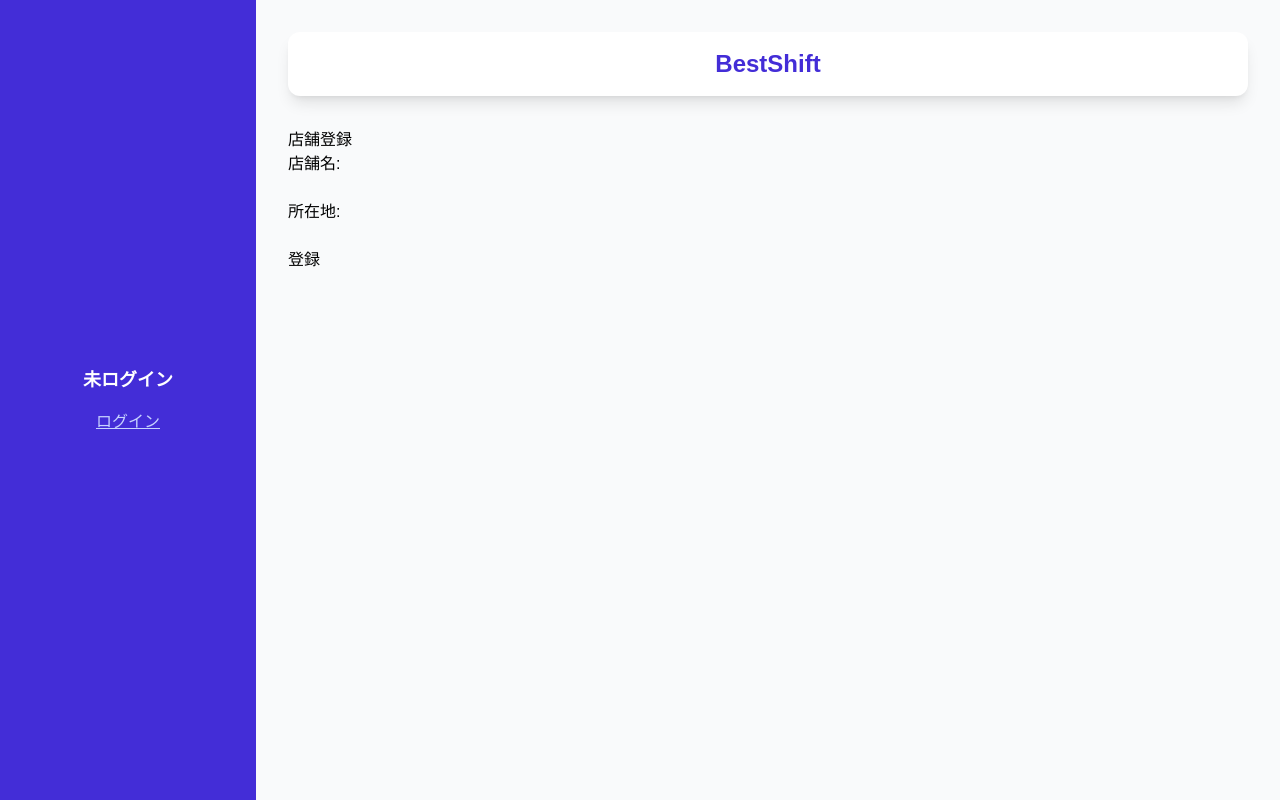
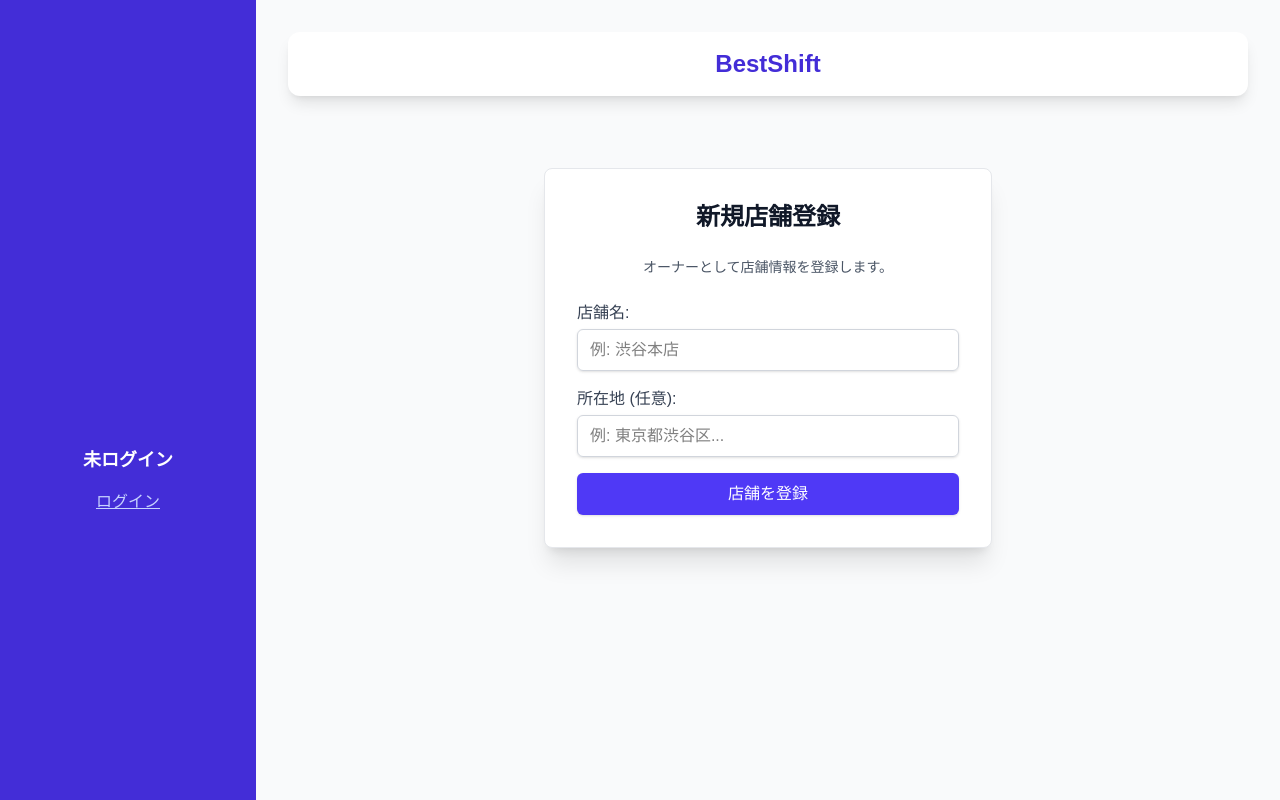
Before and after one commit to taisei0719/shift-app, a Next.js app in the folder frontend/: page /shop_register in a window 1280 px wide. Shown: the top 800 px of the page. Built offline with nearby package versions, Linux system fonts and the light colour scheme; no server answers.

Commit message:
店舗登録

```diff
--- a/frontend/app/shop_register/page.tsx
+++ b/frontend/app/shop_register/page.tsx
@@ -9,49 +9,94 @@
   const [name, setName] = useState("");
   const [location, setLocation] = useState("");
   const [message, setMessage] = useState("");
-  // ★ 修正点2: useRouter のインスタンスを作成
   const router = useRouter();
 
   const handleSubmit = async (e: React.FormEvent<HTMLFormElement>) => {
     e.preventDefault();
+    setMessage("店舗を登録中..."); // ローディングフィードバック
+
     try {
       const res = await api.post("/shop_register", { name, location });
-      // setMessage(`登録成功！ 店舗コード: ${res.data.shop_code}`);
 
-      // ★ 修正点3: 登録成功後、店舗IDを使って正しいパスにリダイレクト
       const newShopId = res.data.shop_id;
       if (newShopId) {
           setMessage("店舗登録成功！詳細ページに移動します...");
           // 正しい動的ルーティングのパス /shop/[shopId] にリダイレクト
+          // 💡 リダイレクト前にユーザー情報の更新（shop_idのセット）が必要な場合は、
+          //    ここで userContext の refreshUser() などを呼び出してください。
           router.push(`/shop/${newShopId}`);
       } else {
           setMessage(`登録成功しましたが、店舗IDが見つかりません。店舗コード: ${res.data.shop_code}`);
       }
 
     } catch (err) {
-      const error = err as any; // ★ TypeScriptエラー回避のため追加！
+      const error = err as any;
       setMessage(error.response?.data?.error || "登録に失敗しました");
     }
   };
 
+  // メッセージの色をTailwindクラスで動的に設定
+  const messageColorClass = message.includes("失敗") || message.includes("見つかりません")
+    ? "text-red-600"
+    : message.includes("登録中")
+    ? "text-blue-500" // 登録中は青色
+    : "text-green-600"; // 成功時は緑色
+
   return (
-    <>
+    // ★ ページのコンテナ: 中央寄せ、最小画面高
+    <div className="min-h-screen flex flex-col items-center py-10 bg-gray-50">
 
-      <h1>店舗登録</h1>
-      {message && <p style={{ color: message.includes("成功") ? "green" : "red" }}>{message}</p>}
-      <form onSubmit={handleSubmit}>
-        <label>
-          店舗名:<br />
-          <input type="text" value={name} onChange={(e) => setName(e.target.value)} required />
-        </label>
-        <br />
-        <label>
-          所在地:<br />
-          <input type="text" value={location} onChange={(e) => setLocation(e.target.value)} />
-        </label>
-        <br />
-        <button type="submit">登録</button>
-      </form>
-    </>
+      {/* ★ フォームのカードコンテナ */}
+      <div className="w-full max-w-md p-8 space-y-6 bg-white shadow-xl rounded-lg border border-gray-200">
+
+        <h1 className="text-2xl font-bold text-gray-900 text-center">新規店舗登録</h1>
+        <p className="text-sm text-gray-600 text-center">オーナーとして店舗情報を登録します。</p>
+
+        {/* メッセージ表示エリア */}
+        {message && (
+          <p className={`text-sm text-center ${messageColorClass} font-medium border p-3 rounded-md ${message.includes("失敗") ? 'border-red-200 bg-red-50' : message.includes("登録中") ? 'border-blue-200 bg-blue-50' : 'border-green-200 bg-green-50'}`}>
+            {message}
+          </p>
+        )}
+
+        <form onSubmit={handleSubmit} className="space-y-4">
+
+          {/* 店舗名入力フィールド */}
+          <label className="block">
+            <span className="text-gray-700 font-medium">店舗名:</span>
+            <input
+              type="text"
+              value={name}
+              onChange={(e) => setName(e.target.value)}
+              required
+              placeholder="例: 渋谷本店"
+              className="mt-1 block w-full px-3 py-2 border border-gray-300 rounded-md shadow-sm focus:ring-indigo-500 focus:border-indigo-500 transition duration-150"
+            />
+          </label>
+
+          {/* 所在地入力フィールド */}
+          <label className="block">
+            <span className="text-gray-700 font-medium">所在地 (任意):</span>
+            <input
+              type="text"
+              value={location}
+              onChange={(e) => setLocation(e.target.value)}
+              placeholder="例: 東京都渋谷区..."
+              className="mt-1 block w-full px-3 py-2 border border-gray-300 rounded-md shadow-sm focus:ring-indigo-500 focus:border-indigo-500 transition duration-150"
+            />
+          </label>
+
+          {/* 登録ボタン */}
+          <button
+            type="submit"
+            className="w-full bg-indigo-600 text-white py-2 px-4 border border-transparent rounded-md shadow-sm text-base font-medium hover:bg-indigo-700 focus:outline-none focus:ring-2 focus:ring-offset-2 focus:ring-indigo-500 transition duration-150"
+            disabled={message.includes("登録中")} // 重複送信防止
+          >
+            店舗を登録
+          </button>
+        </form>
+
+      </div>
+    </div>
   );
 }
```
